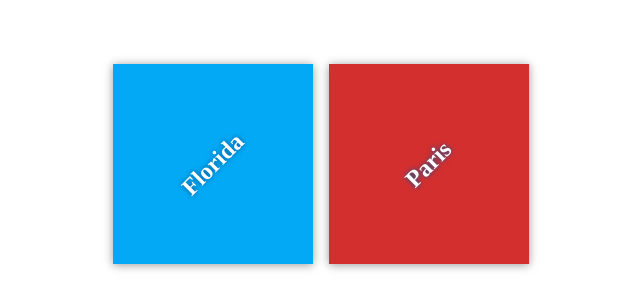
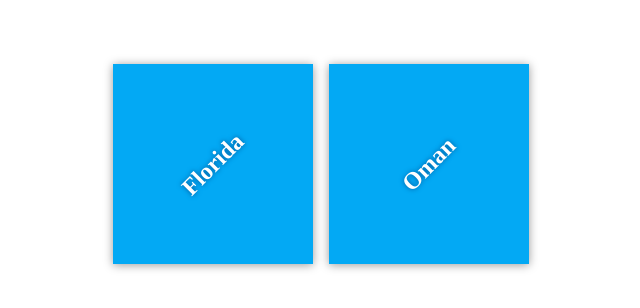
Before and after one commit to rivers116/my-travel-plans, a plain HTML site: page index.html in a window 1280 px wide. Shown: the part 236-544 px from the top of the page, without its empty margins (319-959 px from the left). Drawn offline with Linux system fonts and the light colour scheme.

Commit message:
Add starting destination

```diff
--- a/index.html
+++ b/index.html
@@ -14,8 +14,8 @@
                 <h2>Florida</h2>
             </div>
 
-            <div class="destination" id="paris">
-                <h2>Paris</h2>
+            <div class="destination" id="Oman">
+                <h2>Oman</h2>
             </div>
         </div>
     </div>
```
